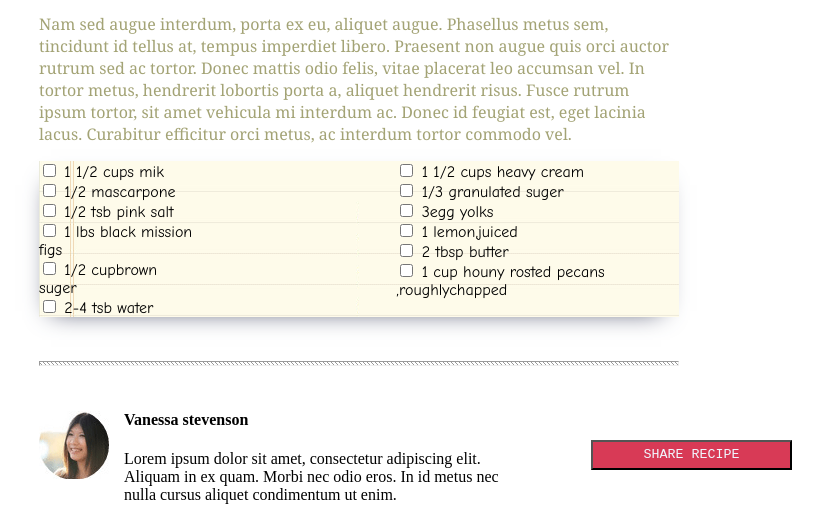
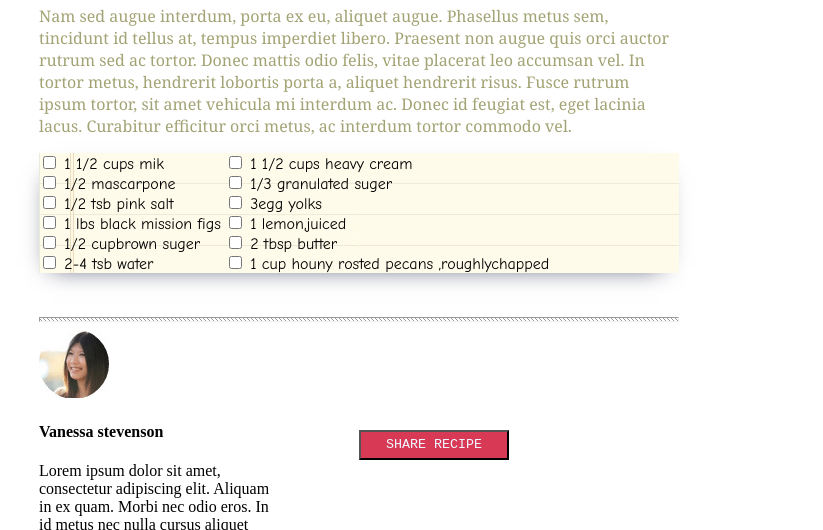
Before and after one commit to monaSalih/Chocolate-Pizza-lab10a, a plain HTML site: page index.html in a window 1280 px wide. Shown: the part 1029-1559 px from the top of the page, without its empty margins (281-1104 px from the left). Drawn offline with Linux system fonts and the light colour scheme.

Commit message:
new attempt

```diff
--- a/css/style.css
+++ b/css/style.css
@@ -54,7 +54,8 @@ hr{
     background-image: url('../image/hr-img\ \(1\).png');
 }
 article{
-    display: flex;
+    display:block;
+
 }
 h1{
     font-family: Impact, Haettenschweiler, 'Arial Narrow Bold', sans-serif;
@@ -67,17 +68,17 @@ h1{
 .divArti2 {
   /* margin-right:  0px;
        /* justify-content: right; */
-       display: flex;
+       /* display: flex; */
        width: 40px;
        align-items: center;
        position: absolute;
        top: 17%;
        left: 69%;
        font-family:Georgia, 'Times New Roman', Times, serif;
-    color: #a3a375;
-    font-size: 8px;
-       /* float: right; */
-/* display: inline-block;  */
+        color: #a3a375;
+        font-size: 8px;
+        /* float: right; */
+        /* display: inline-block;  */
 }
 
 /* .inside .inside2{
@@ -103,34 +104,31 @@ color: #a3a375;
 
 }
 .mainDiv{
-    display:flex;
+    display:inline-block;
+
 
 }
-.list1{
+.list1,
+.list2{
     font-family: Comic Sans MS, Comic Sans, cursive;
+    display: inline-block;
 }
-.list2{
-    padding-left: 199px;
-    font-family: Comic Sans MS, Comic Sans, cursive;
-}
+
 .blogInf{
     width:75%;
+    position: relative;
 }
 .blogPic{
-    display: flex;
+    display: inline-block;
 }
 #bottom{
     position: absolute;
 
 }
-.innerDiv .innerDiv2{
-  display: inline-block;
-  justify-content: space-between;
-  margin: 3px;
 
-}
 .innerDiv{
-    margin-top: 5%;
+    width: 50%;
+    display: inline-block;
 }
 .innerDiv2{
     padding: 14px;
@@ -138,17 +136,20 @@ color: #a3a375;
 }
 button{
     height: 30px;
-    width: 500px;
-    margin:66px;
-    margin-right: 1px;
+    width: 150px;
     background-color: #D83A56;
     color: aliceblue;
     font-family: Courier New, monospace;
+    float: right;
+    position: absolute;
+    top: 100px;
+    right: 10px;
 }
 
 footer{
     font-family:Georgia, 'Times New Roman', Times, serif;
     color: #a3a375;
+    margin-top: 20px;
     margin-left: 25%;
     margin-right: 25%;
 }
@@ -158,7 +159,7 @@ footer{
     /* margin-left: 25%;
     margin-right: 25%; */
 }
-.footClas img{
+/* .footClas img{
     margin-left: auto;
     margin-right: auto;
-}
+} */
--- a/index.html
+++ b/index.html
@@ -168,24 +168,18 @@
 
             <hr class="bottom">
             <article class="blogInf">
-                <div class="blogPic">
                     <div class="innerDiv">
                         <img src="image/van-pic.png" alt="">
-                    </div>
-                    <div class="innerDiv2">
                         <h4>Vanessa stevenson</h4>
                         <p>
                             Lorem ipsum dolor sit amet, consectetur adipiscing elit. Aliquam in ex quam. Morbi nec odio
                             eros. In id metus nec nulla cursus aliquet condimentum ut enim. </p>
                     </div>
-
                     <button type="button">SHARE RECIPE</button>
-                </div>
             </article>
-            <article></article>
-
         </section>
     </main>
+    <br>
     <footer>
         <div class="footClas">
             <img src="image/small-logo.png" alt="">
```
